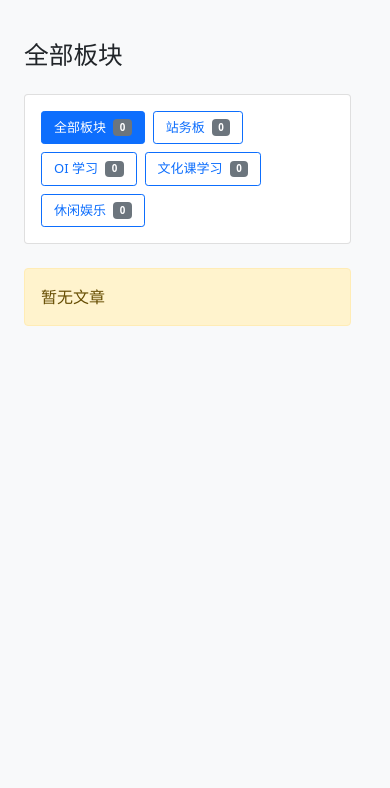
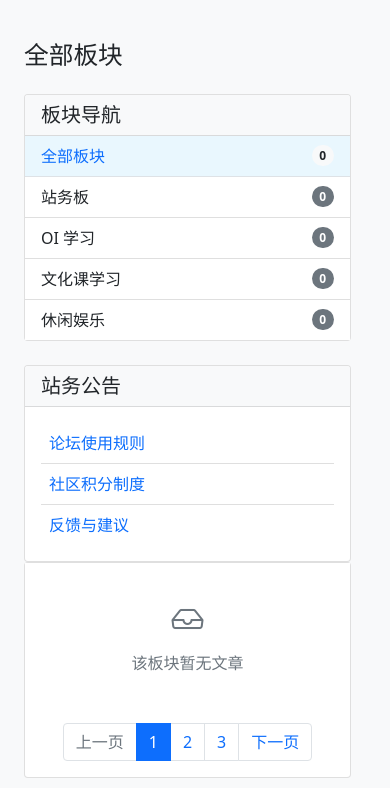
Before and after one commit to xy-craft/xcraft, a Flask app: page /category/ in a window 390 px wide. Shown: the part 56-844 px from the top of the page. Run offline with Flask 3, Linux system fonts and the light colour scheme; some libraries are stand-ins or nearby versions.

Commit message:
/category/左右分栏

```diff
--- a/templates/discuss.html
+++ b/templates/discuss.html
@@ -7,7 +7,7 @@
 <div class="container">
     <!-- 标题区域 -->
     <div class="d-flex justify-content-between mb-4">
-        <h2 class="mt-3 mb-0">全部板块</h2>
+        <h2 class="mt-3 mb-0">{{ current_category }}</h2>
 
         {% if current_user.is_authenticated and (current_user.can_post or current_user.is_admin) %}
         <div class="d-flex align-items-end">
@@ -18,49 +18,127 @@
         {% endif %}
     </div>
 
-    <!-- 分类选择面板 -->
+    <div class="row">
+        <!-- 左侧分类面板 (25%宽度) -->
+        <div class="col-md-3">
             <div class="card mb-4">
-        <div class="card-body">
-            <div class="d-flex flex-wrap gap-2">
+                <div class="card-header bg-light">
+                    <h5 class="mb-0">板块导航</h5>
+                </div>
+                <div class="card-body p-0">
+                    <ul class="list-group list-group-flush">
                         {% for cat in categories %}
                         <a href="{% if cat.id %}/category/{{ cat.id }}{% else %}/category/{% endif %}"
-                   class="btn {% if cat.active %}btn-primary{% else %}btn-outline-primary{% endif %} btn-sm">
+                           class="list-group-item list-group-item-action d-flex justify-content-between align-items-center {% if cat.active %}active{% endif %}">
                            {{ cat.name }}
-                   <span class="badge bg-secondary ms-1">{{ cat.count }}</span>
+                           <span class="badge bg-{% if cat.active %}light text-dark{% else %}secondary{% endif %} rounded-pill">{{ cat.count }}</span>
                         </a>
                         {% endfor %}
+                    </ul>
+                </div>
+            </div>
+
+            <!-- 站务公告 -->
+            <div class="card">
+                <div class="card-header bg-light">
+                    <h5 class="mb-0">站务公告</h5>
+                </div>
+                <div class="card-body">
+                    <ul class="list-group list-group-flush">
+                        <li class="list-group-item p-2">
+                            <a href="#" class="text-decoration-none">论坛使用规则</a>
+                        </li>
+                        <li class="list-group-item p-2">
+                            <a href="#" class="text-decoration-none">社区积分制度</a>
+                        </li>
+                        <li class="list-group-item p-2">
+                            <a href="#" class="text-decoration-none">反馈与建议</a>
+                        </li>
+                    </ul>
                 </div>
             </div>
         </div>
 
+        <!-- 右侧帖子列表 (75%宽度) -->
+        <div class="col-md-9">
+            <div class="card">
+                <div class="card-body p-0">
                     <!-- 帖子列表 -->
+                    <div class="list-group list-group-flush">
                         {% for post in posts %}
-    <div class="card mb-3">
-        <div class="card-body">
-            <div class="d-flex justify-content-between align-items-center">
+                        <div class="list-group-item">
+                            <div class="d-flex justify-content-between align-items-start">
                                 <!-- 左侧内容 -->
-                <div class="d-flex flex-column justify-content-center me-3">
-                    <h5 class="card-title mb-2">
-                        <a href="{{ url_for('show_post', post_id=post.id) }}">{{ post.title }}</a>
+                                <div class="me-3 flex-grow-1">
+                                    <h5 class="mb-1">
+                                        <a href="{{ url_for('show_post', post_id=post.id) }}" class="text-decoration-none">
+                                            {{ post.title }}
+                                        </a>
                                     </h5>
-                    <p class="text-muted small mb-0">
-                        <span class="badge bg-secondary">{{ post.category }}</span>
-                        作者：{{ post.author.username }} |
-                        发布于：{{ post.created_at.strftime('%Y-%m-%d') }}
-                    </p>
+                                    <div class="d-flex align-items-center small text-muted mt-2">
+                                        <span class="badge bg-secondary me-2">{{ post.category }}</span>
+                                        <span class="me-3">
+                                            <i class="bi bi-person"></i> {{ post.author.username }}
+                                        </span>
+                                        <span>
+                                            <i class="bi bi-clock"></i> {{ post.created_at.strftime('%Y-%m-%d %H:%M') }}
+                                        </span>
+                                    </div>
                                 </div>
 
-                <!-- 右侧按钮组 -->
-                <div class="d-flex gap-2 align-items-center">
-                    <a href="{{ url_for('show_post', post_id=post.id) }}" class="btn btn-primary btn-sm">
-                        阅读全文
-                    </a>
+                                <!-- 右侧信息 -->
+                                <div class="d-flex flex-column align-items-end">
+                                    <div class="d-flex gap-2">
+                                        <span class="text-muted">
+                                            <i class="bi bi-chat"></i> 0
+                                        </span>
+                                        <span class="text-muted">
+                                            <i class="bi bi-eye"></i> 0
+                                        </span>
                                     </div>
                                 </div>
                             </div>
                         </div>
                         {% else %}
-    <div class="alert alert-warning">暂无文章</div>
+                        <div class="list-group-item">
+                            <div class="text-center py-4 text-muted">
+                                <i class="bi bi-inbox" style="font-size: 2rem;"></i>
+                                <p class="mt-2 mb-0">该板块暂无文章</p>
+                            </div>
+                        </div>
                         {% endfor %}
                     </div>
+
+                    <!-- 分页控件 -->
+                    <nav class="p-3">
+                        <ul class="pagination justify-content-center mb-0">
+                            <li class="page-item disabled">
+                                <a class="page-link" href="#" tabindex="-1">上一页</a>
+                            </li>
+                            <li class="page-item active"><a class="page-link" href="#">1</a></li>
+                            <li class="page-item"><a class="page-link" href="#">2</a></li>
+                            <li class="page-item"><a class="page-link" href="#">3</a></li>
+                            <li class="page-item">
+                                <a class="page-link" href="#">下一页</a>
+                            </li>
+                        </ul>
+                    </nav>
+                </div>
+            </div>
+        </div>
+    </div>
+</div>
+
+<style>
+    .list-group-item.active {
+        background-color: #e9f7fe;
+        border-color: #dee2e6;
+        color: #0d6efd;
+        font-weight: 500;
+    }
+
+    .list-group-item:hover {
+        background-color: #f8f9fa;
+    }
+</style>
 {% endblock %}
```
Lines whose indentation alone changed are shown as unchanged.
